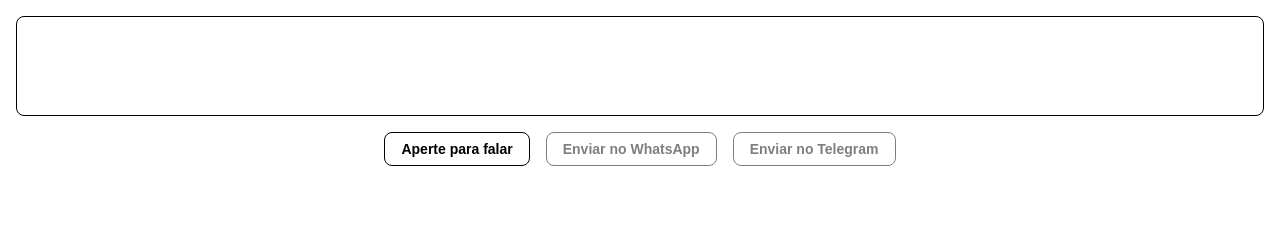
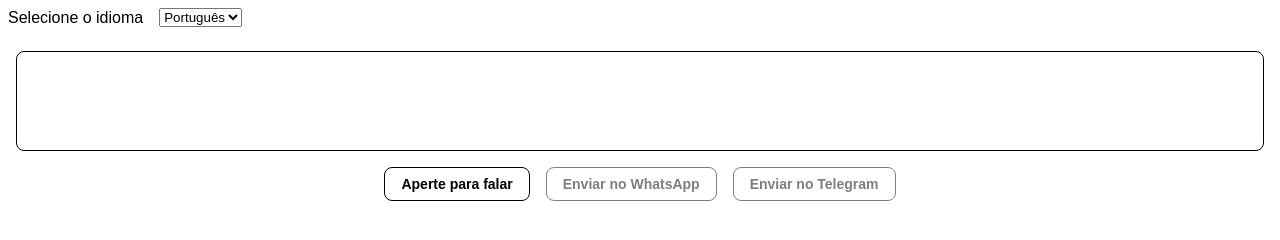
Before and after one commit to maikaodev/voice_to_text, a plain HTML site: page index.html in a window 1280 px wide. Drawn offline with Linux system fonts and the light colour scheme.

Commit message:
Adicionando seleção de idioma

```diff
--- a/index.html
+++ b/index.html
@@ -11,6 +11,18 @@
 </head>
 
 <body>
+
+  <div class="idioma">
+    <label for="language">
+      Selecione o idioma
+    </label>
+  <select name="select" id="language">
+    <option value="pt-BR" selected>Português</option>
+    <option value="en-US">English</option>
+    <option value="sv-SE">Svenska</option>
+  </select>
+</div>
+
   <div class="box">
     <textarea class="text"></textarea>
     <div class="btns">
--- a/style.css
+++ b/style.css
@@ -3,6 +3,12 @@
   margin: 0;
   box-sizing: border-box;
   font-family: Arial;
+}
+.idioma{
+  display: flex;
+  margin: 8px;
+  gap: 16px;
+  align-items:flex-end;
 }
 .box {
   display: flex;
--- a/voice_to_text.js
+++ b/voice_to_text.js
@@ -2,6 +2,8 @@ const buttonControl = document.querySelector('.btn.control'); //Encadear classe
 const buttonTelegram = document.querySelector('.btn.telegram');
 const buttonWhatsApp = document.querySelector('.btn.whatsapp');
 const textarea = document.querySelector('.text');
+const language = document.getElementById('language');
+
 
 const recognition = createRecognition();
 
@@ -9,7 +11,12 @@ let listening = false;
 
 if (recognition) {
   buttonControl.addEventListener('click', () => {
-    listening ? recognition.stop() : recognition.start()
+    if(listening){
+      recognition.stop();
+    }else{
+      recognition.lang = language.value
+      recognition.start();
+    }
   })
 } else {
   buttonControl.disabled = true
@@ -26,16 +33,14 @@ function createRecognition() {
 
   const recognition = new SpeechRecognition();
 
-  recognition.lang = "pt_BR"
-
   recognition.onstart = () => {
     listening = true
-    updateButtonText()
+    updateButtonText();
   }
 
   recognition.onend = () => {
     listening = false
-    updateButtonText()
+    updateButtonText();
   }
 
   recognition.onerror = err => {
```
Also changed, not shown: 1 other file.
